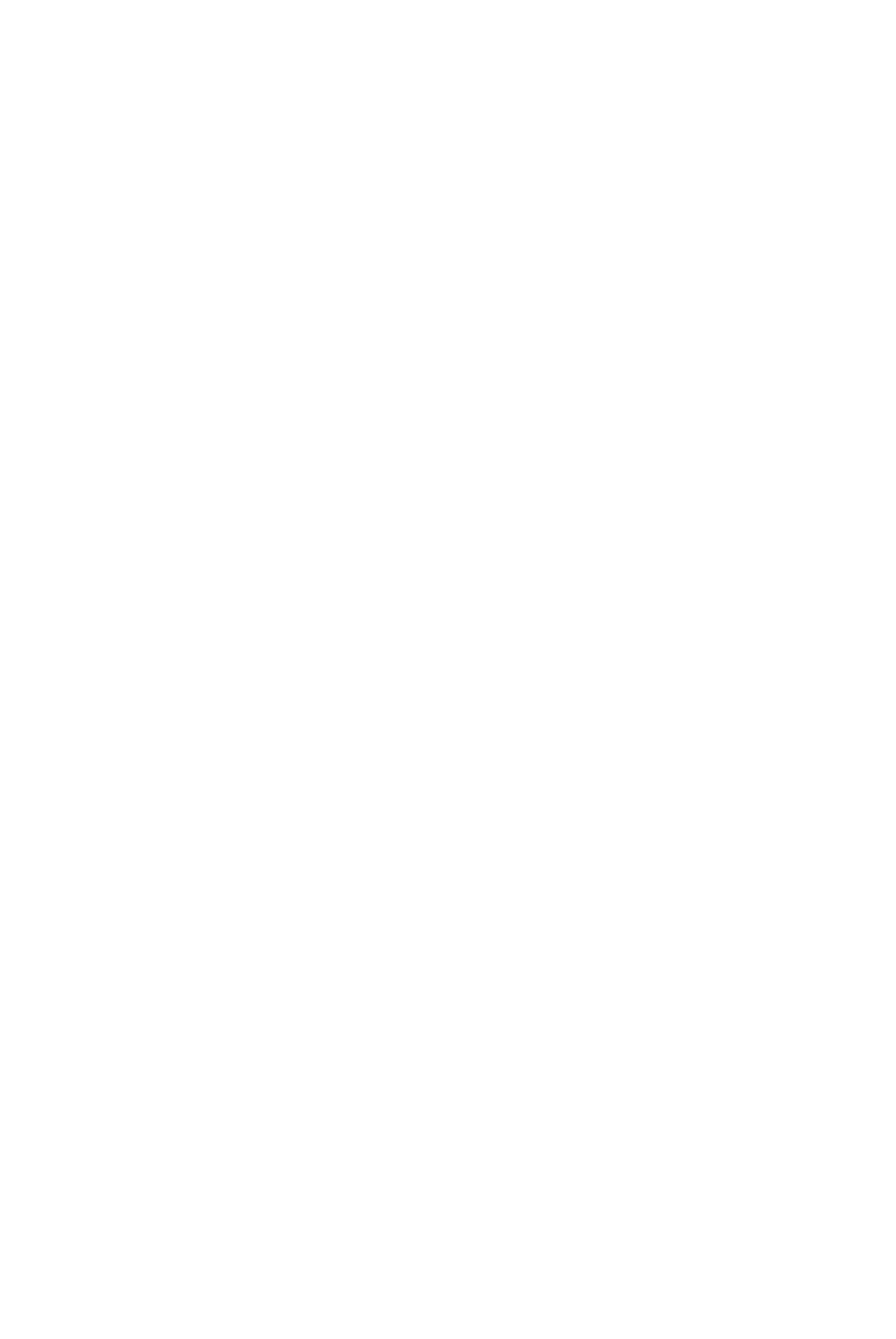
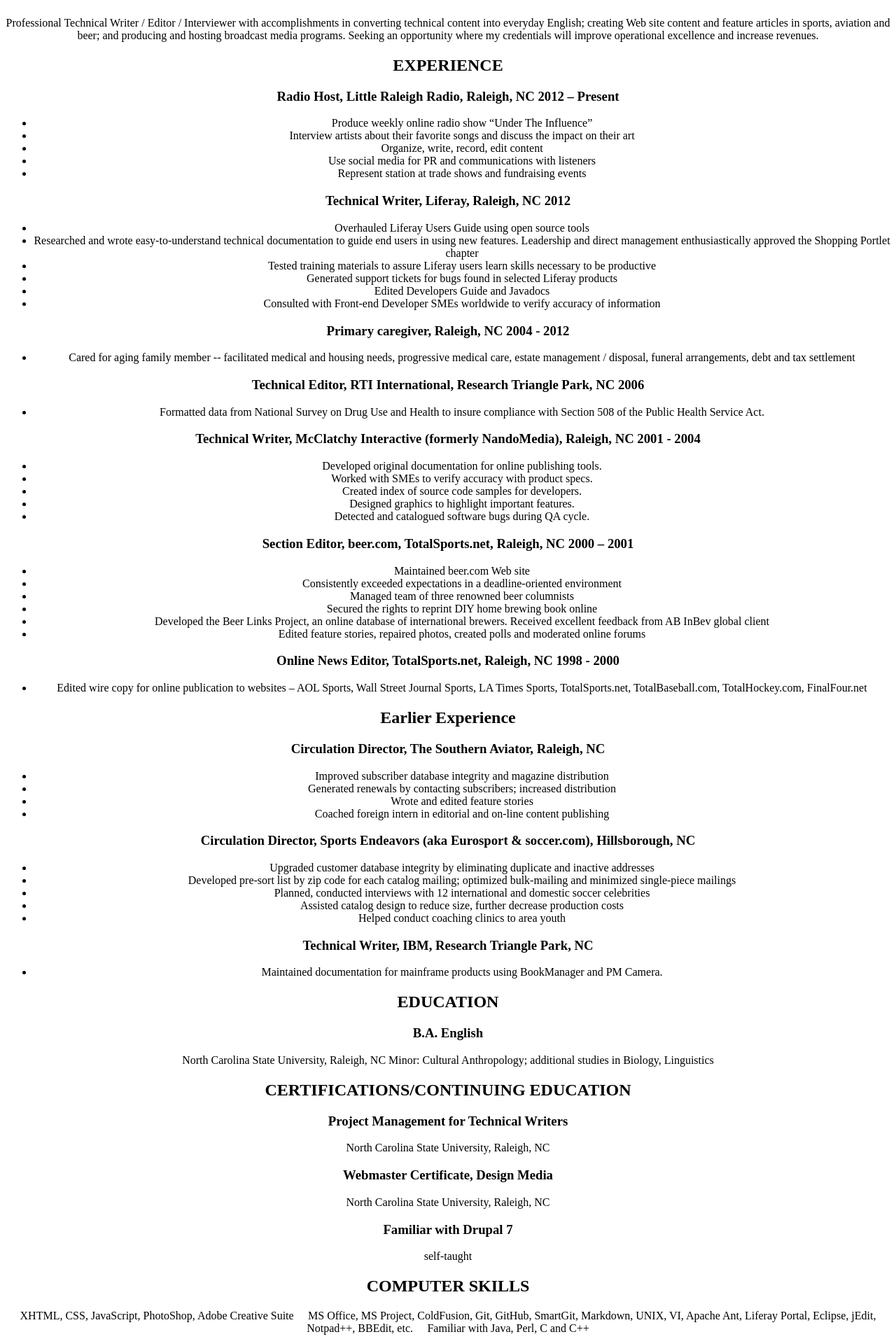
Before and after one commit to utilrr/react-portfolio, a React (Create React App) app in the folder client/: page /resume in a window 1280 px wide. Shown: the part 387-2300 px from the top of the page at 70% size. Before the commit the page ends 800 px from the top, so only its background shows below. Built offline with nearby package versions, Linux system fonts and the light colour scheme.

Commit message:
added old resume for a placeholder

```diff
--- a/client/src/pages/Contact.js
+++ b/client/src/pages/Contact.js
@@ -6,8 +6,19 @@
     <div>
       Contact
       <h1>I reside in Raleigh, NC</h1>
-      <p>
+      <h2>
         <ul>
+          <li>
+            LinkedIn:
+            <a
+              href="https://www.linkedin.com/in/markhealy2016/"
+              title="I'm on LinkedIn."
+              target="_blank"
+              rel="noreferrer"
+            >
+              markhealy2016
+            </a>
+          </li>
           <li>
             Phone:
             <a
@@ -64,7 +75,7 @@
             </a>
           </li>
         </ul>
-      </p>
+      </h2>
     </div>
   );
 };
--- a/client/src/pages/Portfolio.js
+++ b/client/src/pages/Portfolio.js
@@ -2,7 +2,11 @@
 import "../App.css";
 
 const Portfolio = () => {
-  return <div>Portfolio</div>;
+  return (
+    <div>
+      Portfolio<h1>Under Construction</h1>
+    </div>
+  );
 };
 
 export default Portfolio;
--- a/client/src/pages/Resume.js
+++ b/client/src/pages/Resume.js
@@ -2,7 +2,190 @@
 import "../App.css";
 
 const Resume = () => {
-  return <div>Resume</div>;
+  return (
+    <div>
+      Resume
+      <h1>This is an old resume.</h1>
+      <h2>
+        MARK J. HEALY <br />
+        919-210-7611 <br />
+        gmarkghealy@gmail.com
+        <br />
+        www.linkedin.com/in/markhealy2016
+      </h2>
+      <h2>PROFILE:</h2>{" "}
+      <p>
+        Professional Technical Writer / Editor / Interviewer with
+        accomplishments in converting technical content into everyday English;
+        creating Web site content and feature articles in sports, aviation and
+        beer; and producing and hosting broadcast media programs. Seeking an
+        opportunity where my credentials will improve operational excellence and
+        increase revenues.{" "}
+      </p>
+      <h2>EXPERIENCE</h2>
+      <p>
+        {" "}
+        <h3>Radio Host, Little Raleigh Radio, Raleigh, NC 2012 – Present</h3>
+        <ul>
+          {" "}
+          <li>Produce weekly online radio show “Under The Influence”</li>
+          <li>
+            Interview artists about their favorite songs and discuss the impact
+            on their art
+          </li>{" "}
+          <li>Organize, write, record, edit content</li>
+          <li>Use social media for PR and communications with listeners</li>
+          <li>Represent station at trade shows and fundraising events</li>
+        </ul>
+      </p>
+      <h3>Technical Writer, Liferay, Raleigh, NC 2012</h3>
+      <ul>
+        {" "}
+        <li>Overhauled Liferay Users Guide using open source tools</li>{" "}
+        <li>
+          Researched and wrote easy-to-understand technical documentation to
+          guide end users in using new features. Leadership and direct
+          management enthusiastically approved the Shopping Portlet chapter
+        </li>{" "}
+        <li>
+          Tested training materials to assure Liferay users learn skills
+          necessary to be productive
+        </li>{" "}
+        <li>
+          Generated support tickets for bugs found in selected Liferay products
+        </li>{" "}
+        <li>Edited Developers Guide and Javadocs</li>{" "}
+        <li>
+          Consulted with Front-end Developer SMEs worldwide to verify accuracy
+          of information
+        </li>
+      </ul>
+      <h3>Primary caregiver, Raleigh, NC 2004 - 2012</h3>
+      <ul>
+        {" "}
+        <li>
+          Cared for aging family member -- facilitated medical and housing
+          needs, progressive medical care, estate management / disposal, funeral
+          arrangements, debt and tax settlement
+        </li>
+      </ul>
+      <h3>
+        Technical Editor, RTI International, Research Triangle Park, NC 2006
+      </h3>
+      <ul>
+        <li>
+          Formatted data from National Survey on Drug Use and Health to insure
+          compliance with Section 508 of the Public Health Service Act.
+        </li>
+      </ul>
+      <h3>
+        Technical Writer, McClatchy Interactive (formerly NandoMedia), Raleigh,
+        NC 2001 - 2004
+      </h3>
+      <ul>
+        {" "}
+        <li>Developed original documentation for online publishing tools.</li>
+        <li>Worked with SMEs to verify accuracy with product specs.</li>
+        <li>Created index of source code samples for developers.</li>
+        <li>Designed graphics to highlight important features.</li>
+        <li>Detected and catalogued software bugs during QA cycle.</li>
+      </ul>
+      <h3>
+        Section Editor, beer.com, TotalSports.net, Raleigh, NC 2000 – 2001
+      </h3>
+      <ul>
+        <li>Maintained beer.com Web site</li>
+        <li>
+          Consistently exceeded expectations in a deadline-oriented environment
+        </li>
+        <li>Managed team of three renowned beer columnists</li>
+        <li>Secured the rights to reprint DIY home brewing book online</li>
+        <li>
+          Developed the Beer Links Project, an online database of international
+          brewers. Received excellent feedback from AB InBev global client
+        </li>
+        <li>
+          Edited feature stories, repaired photos, created polls and moderated
+          online forums
+        </li>
+      </ul>
+      <h3>Online News Editor, TotalSports.net, Raleigh, NC 1998 - 2000</h3>
+      <ul>
+        {" "}
+        <li>
+          Edited wire copy for online publication to websites – AOL Sports, Wall
+          Street Journal Sports, LA Times Sports, TotalSports.net,
+          TotalBaseball.com, TotalHockey.com, FinalFour.net
+        </li>
+      </ul>
+      <h2>Earlier Experience</h2>{" "}
+      <h3>Circulation Director, The Southern Aviator, Raleigh, NC</h3>
+      <ul>
+        <li>
+          Improved subscriber database integrity and magazine distribution
+        </li>
+        <li>
+          Generated renewals by contacting subscribers; increased distribution
+        </li>
+        <li>Wrote and edited feature stories</li>
+        <li>
+          Coached foreign intern in editorial and on-line content publishing
+        </li>
+      </ul>
+      <h3>
+        Circulation Director, Sports Endeavors (aka Eurosport & soccer.com),
+        Hillsborough, NC
+      </h3>
+      <ul>
+        <li>
+          Upgraded customer database integrity by eliminating duplicate and
+          inactive addresses
+        </li>
+        <li>
+          Developed pre-sort list by zip code for each catalog mailing;
+          optimized bulk-mailing and minimized single-piece mailings
+        </li>
+        <li>
+          Planned, conducted interviews with 12 international and domestic
+          soccer celebrities
+        </li>
+        <li>
+          Assisted catalog design to reduce size, further decrease production
+          costs
+        </li>
+        <li>Helped conduct coaching clinics to area youth</li>
+      </ul>
+      <h3>Technical Writer, IBM, Research Triangle Park, NC</h3>
+      <ul>
+        {" "}
+        <li>
+          Maintained documentation for mainframe products using BookManager and
+          PM Camera.
+        </li>
+      </ul>
+      <h2>EDUCATION</h2>
+      <h3> B.A. English</h3>
+      <p>
+        North Carolina State University, Raleigh, NC Minor: Cultural
+        Anthropology; additional studies in Biology, Linguistics{" "}
+      </p>
+      <h2>CERTIFICATIONS/CONTINUING EDUCATION</h2>
+      <h3> Project Management for Technical Writers</h3>
+      <p> North Carolina State University, Raleigh, NC</p>
+      <h3> Webmaster Certificate, Design Media</h3>
+      <p>North Carolina State University, Raleigh, NC</p>
+      <h3>Familiar with Drupal 7</h3>
+      <p> self-taught</p>
+      <h2>COMPUTER SKILLS</h2>
+      <p>
+        {" "}
+        XHTML, CSS, JavaScript, PhotoShop, Adobe Creative Suite  MS Office, MS
+        Project, ColdFusion, Git, GitHub, SmartGit, Markdown, UNIX, VI, Apache
+        Ant, Liferay Portal, Eclipse, jEdit, Notpad++, BBEdit, etc.  Familiar
+        with Java, Perl, C and C++
+      </p>
+    </div>
+  );
 };
 
 export default Resume;
```
